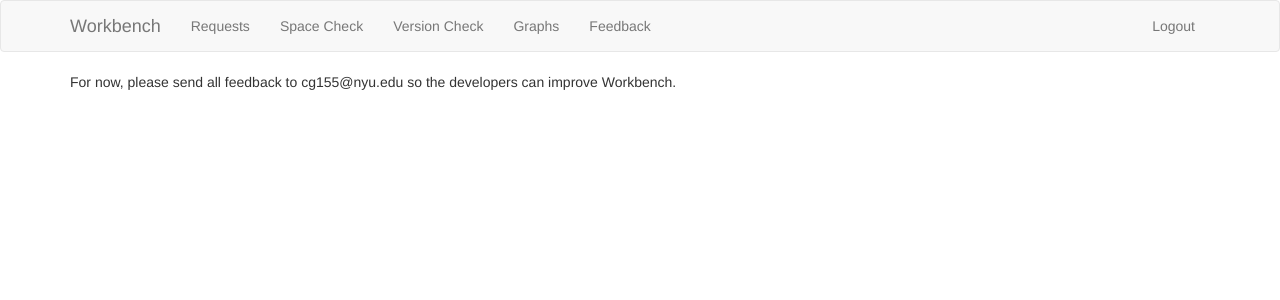
After one commit to I-Like-Me/absolute_flask, a Flask app: page /feedback in a window 1280 px wide. The commit adds this page. Shown: the top 300 px of the page. Run offline with Flask 3, Linux system fonts and the light colour scheme; the visitor is signed in with stand-in values (Sample User, id 1); parts of the project's set-up code (start-up, migrations or seed data) failed here and were passed over; some libraries are stand-ins or nearby versions.

Commit message:
Added sortable tables and feedback page

```diff
--- a/app/main/absolute_api.py
+++ b/app/main/absolute_api.py
@@ -161,3 +161,9 @@ class Abs_Actions:
                         if round(int(volume['freeSpaceBytes'])/(1024*1024*1024)) <= 25:
                             space_dict[machine['deviceName']] = round(int(volume['freeSpaceBytes'])/(1024*1024*1024))
         return space_dict
+
+    def space_json(key, value):
+        return {
+            'device': key,
+            'size': value
+        }
--- a/app/main/forms.py
+++ b/app/main/forms.py
@@ -7,6 +7,9 @@ class RequestForm(FlaskForm):
     types = RadioField('Keyword Type', choices=[('deviceName','device name'),('username','user name'),('serialNumber','serial number')], default='deviceName')
     submit = SubmitField('Search')
 
+class SpaceForm(FlaskForm):
+    sort = SelectField('Sort By', choices=["Name: A to Z", "Name: Z to A", "Size: High to Low", "Size: Low to High"])
+
 class AppVerForm(FlaskForm):
     app = SelectField('Application', choices=[])
     version = SelectField('Version', choices=[])
--- a/app/main/routes.py
+++ b/app/main/routes.py
@@ -1,6 +1,6 @@
 from flask import render_template, flash, redirect, url_for, request, current_app, jsonify
 from app import db
-from app.main.forms import RequestForm, AppVerForm
+from app.main.forms import RequestForm, AppVerForm, SpaceForm
 from flask_login import current_user, login_required
 from app.models import User, App, Version
 from app.main.absolute_api import Abs_Actions
@@ -34,9 +34,13 @@ def requests():
 @bp.route('/space_check', methods=['GET', 'POST'])
 @login_required
 def space_check():
+    return render_template('space_check.html', title='Space Checker')
+
+@bp.route('/space/data')
+def space_data():
     full_device_dict = Abs_Actions.abs_all_devices("pageSize=500&agentStatus=A")
     space_dict = Abs_Actions.build_space_list(full_device_dict)
-    return render_template('space_check.html', title='Space Checker', full_device_dict=full_device_dict, space_dict=space_dict)
+    return {'data': [Abs_Actions.space_json(key, value) for key, value in space_dict.items()]}
 
 @bp.route('/version_check', methods=['GET', 'POST'])
 @login_required
@@ -72,9 +76,8 @@ def graphs():
 
     return render_template('graphs.html', title='Graphs')
 
-@bp.route('/user/<username>')
+@bp.route('/feedback', methods=['GET', 'POST'])
 @login_required
-def user(username):
-    user = User.query.filter_by(username=username).first_or_404()
+def feedback():
 
-    return render_template('user.html', user=user)
+    return render_template('feedback.html', title='Feedback')
--- a/app/templates/base.html
+++ b/app/templates/base.html
@@ -22,6 +22,7 @@
                     <li><a href="{{ url_for('main.space_check') }}">Space Check</a></li>
                     <li><a href="{{ url_for('main.version_check') }}">Version Check</a></li>
                     <li><a href="{{ url_for('main.graphs') }}">Graphs</a></li>
+                    <li><a href="{{ url_for('main.feedback') }}">Feedback</a></li>
                 </ul>
                 <ul class="nav navbar-nav navbar-right">
                     {% if current_user.is_anonymous %}
--- /dev/null
+++ b/app/templates/feedback.html
@@ -0,0 +1,5 @@
+{% extends "base.html" %}
+
+{% block app_content %}
+<p>For now, please send all feedback to cg155@nyu.edu so the developers can improve Workbench.</p>
+{% endblock %}
```
Also changed, not shown: app/templates/space_check.html (+25 -3 lines).
